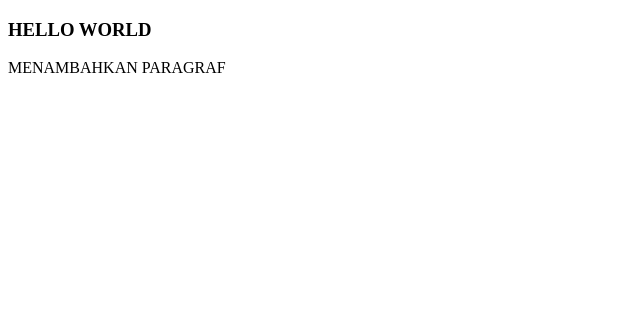
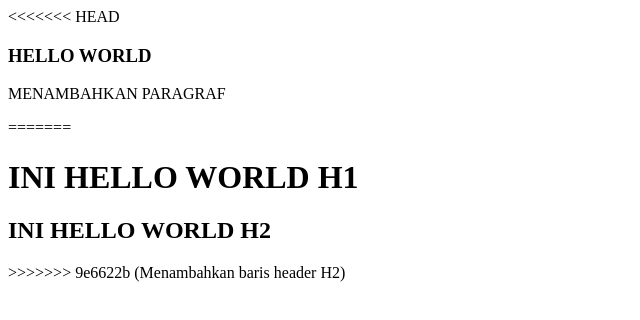
Before and after one commit to MohFauziSlamet/wpu-colaborator-rebase-git-4, a plain HTML site: page index.html in a window 1280 px wide. Shown: the whole page, without its empty margins (0-640 px from the left). Drawn offline with Linux system fonts and the light colour scheme.

Commit message:
rebase mastes ke fitur keren

```diff
--- a/index.html
+++ b/index.html
@@ -7,9 +7,16 @@
     <title>Document</title>
 </head>
 <body>
+<<<<<<< HEAD
 
     <h3>HELLO WORLD</h3>
     <p>MENAMBAHKAN PARAGRAF</p>
+=======
+    <h1>INI HELLO WORLD H1</h1>
+    <h2>INI HELLO WORLD H2</h2
+        >
+
+>>>>>>> 9e6622b (Menambahkan baris header H2)
 </body>
 </html>
 
```
